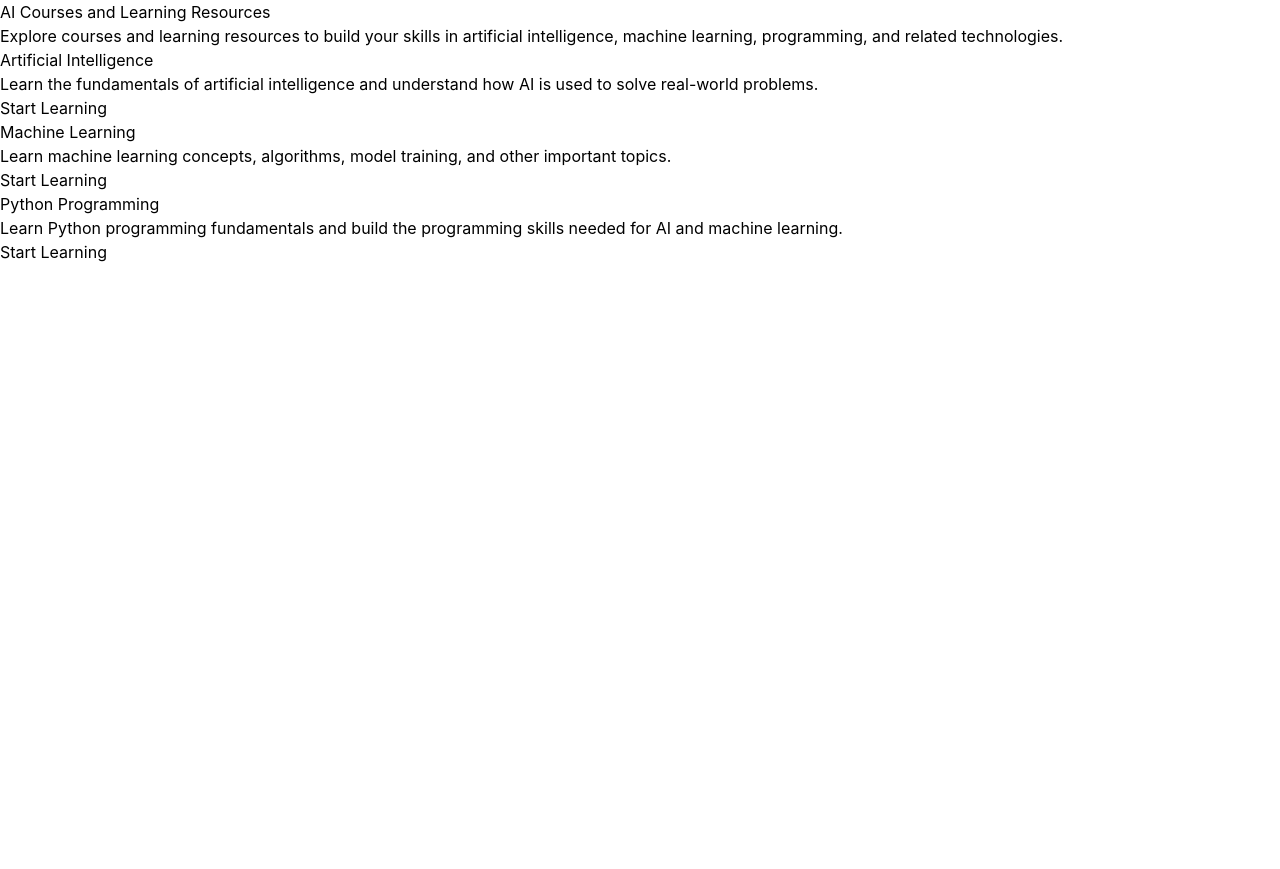
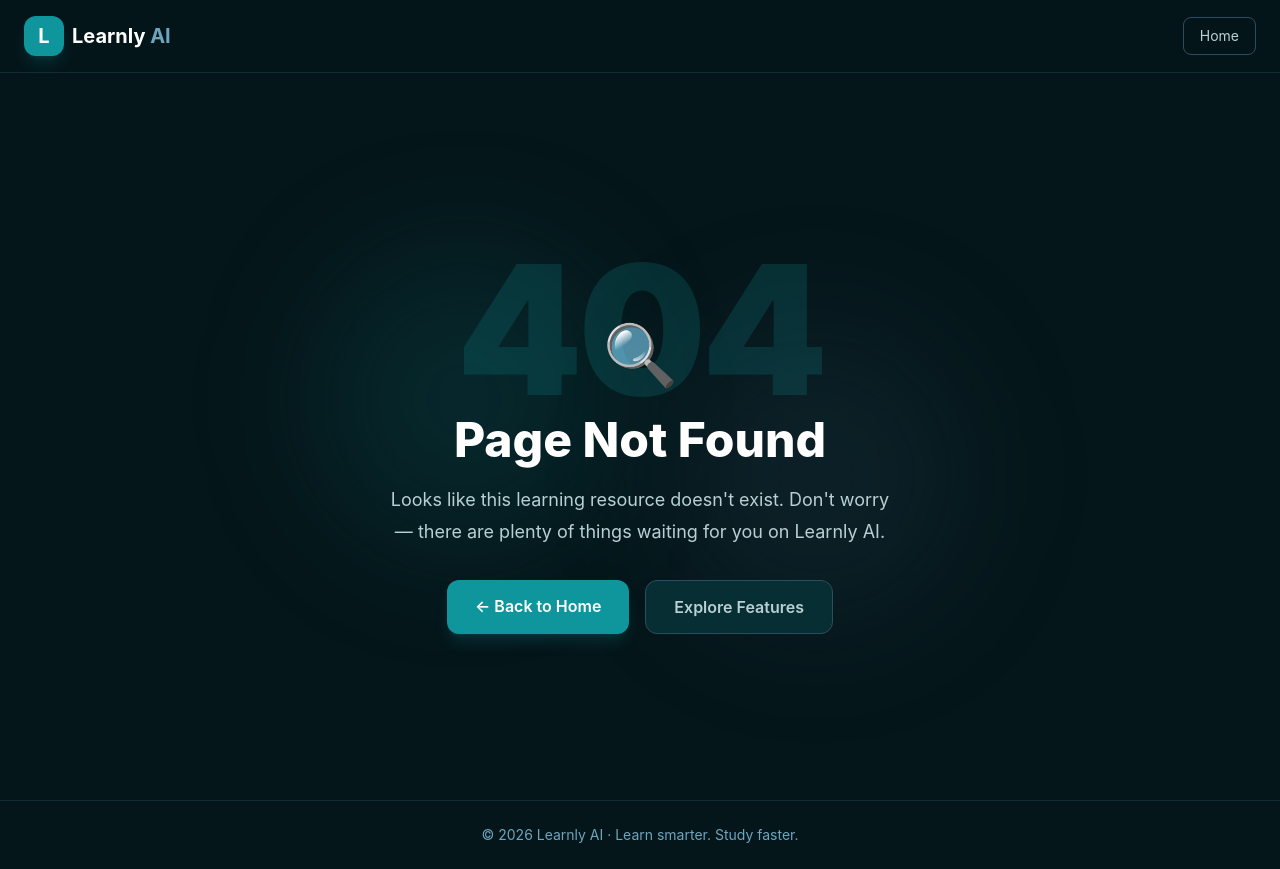
Before and after one commit to ardra1514/Ai_learning, a React (Vite) app in the folder frontend/: page /courses in a window 1280 px wide. Before the commit the page ends 800 px from the top, so only its background shows below. Built offline with nearby package versions, Linux system fonts and the light colour scheme; no server answers; sample sign-in values are in the browser's storage.

Commit message:
cource page dlt

```diff
--- a/frontend/src/App.jsx
+++ b/frontend/src/App.jsx
@@ -1,51 +1,113 @@
-import React, { useContext } from "react";
+import React, { useContext, lazy, Suspense } from "react";
 import { Route, Routes } from "react-router-dom";
 
-import Login from "./pages/Auth/Login";
-import Register from "./pages/Auth/Register";
-import LandingPage from "./pages/LandingPage";
+import { AuthContext } from "./context/AuthContext";
+import ProtectedRoute from "./components/auth/ProtectedRoute";
 
-import Dashboard from "./pages/dashboard/Dashboard";
-import DocumentListPage from "./pages/Documents/DocumentListPage";
-import DocumentDetailPage from "./pages/Documents/DocumentDetailPage";
-import FlashcardListPage from "./pages/falshcard/FlashcardListPage";
-import FlashCardPage from "./pages/falshcard/FlashCardPage";
-import QuizTakePage from "./pages/Quizzes/QuizTakePage";
-import QuizResultPage from "./pages/Quizzes/QuizResultPage";
-import ProfilePage from "./pages/profile/ProfilePage";
+// ================= PUBLIC PAGES =================
 
-import ProtectedRoute from "./components/auth/ProtectedRoute";
-import { AuthContext } from "./context/AuthContext";
-import CoursesPage from "./pages/CoursesPage";
-import FeaturesPage from "./pages/FeaturesPage";
-import NotFoundPage from "./pages/NotFoundPage";
+const LandingPage = lazy(() => import("./pages/LandingPage"));
+const FeaturesPage = lazy(() => import("./pages/FeaturesPage"));
+const Login = lazy(() => import("./pages/Auth/Login"));
+const Register = lazy(() => import("./pages/Auth/Register"));
+const NotFoundPage = lazy(() => import("./pages/NotFoundPage"));
+
+// ================= PROTECTED PAGES =================
+
+const Dashboard = lazy(() =>
+  import("./pages/dashboard/Dashboard")
+);
+
+const DocumentListPage = lazy(() =>
+  import("./pages/Documents/DocumentListPage")
+);
+
+const DocumentDetailPage = lazy(() =>
+  import("./pages/Documents/DocumentDetailPage")
+);
+
+const FlashcardListPage = lazy(() =>
+  import("./pages/falshcard/FlashcardListPage")
+);
+
+const FlashCardPage = lazy(() =>
+  import("./pages/falshcard/FlashCardPage")
+);
+
+const QuizTakePage = lazy(() =>
+  import("./pages/Quizzes/QuizTakePage")
+);
+
+const QuizResultPage = lazy(() =>
+  import("./pages/Quizzes/QuizResultPage")
+);
+
+const ProfilePage = lazy(() =>
+  import("./pages/profile/ProfilePage")
+);
+
+// ================= LOADING COMPONENT =================
+
+const PageLoader = () => {
+  return (
+    <div className="flex min-h-screen items-center justify-center bg-[#05161A] text-white">
+      <div className="text-center">
+
+        <div className="mx-auto mb-4 h-10 w-10 animate-spin rounded-full border-4 border-[#294D61] border-t-[#0F969C]" />
+
+        <p className="text-[#B8D0D4]">
+          Loading...
+        </p>
+
+      </div>
+    </div>
+  );
+};
+
+// ================= APP =================
 
 const App = () => {
   const { loading } = useContext(AuthContext);
 
   if (loading) {
-    return (
-      <div className="flex items-center justify-center h-screen">
-        <p>Loading...</p>
-      </div>
-    );
+    return <PageLoader />;
   }
 
   return (
+    <Suspense fallback={<PageLoader />}>
+
       <Routes>
 
-      {/* PUBLIC LANDING PAGE */}
-      <Route path="/" element={<LandingPage />} />
-      <Route path="/courses" element={<CoursesPage />} />
-      <Route path="/features" element={<FeaturesPage />} />
+        {/* ================= PUBLIC ================= */}
 
-      {/* PUBLIC AUTH PAGES */}
-      <Route path="/login" element={<Login />} />
-      <Route path="/register" element={<Register />} />
+        <Route
+          path="/"
+          element={<LandingPage />}
+        />
 
-      {/* PROTECTED PAGES */}
+        <Route
+          path="/features"
+          element={<FeaturesPage />}
+        />
+
+        <Route
+          path="/login"
+          element={<Login />}
+        />
+
+        <Route
+          path="/register"
+          element={<Register />}
+        />
+
+        {/* ================= PROTECTED ================= */}
+
         <Route element={<ProtectedRoute />}>
-        <Route path="/dashboard" element={<Dashboard />} />
+
+          <Route
+            path="/dashboard"
+            element={<Dashboard />}
+          />
 
           <Route
             path="/documents"
@@ -81,10 +143,19 @@ const App = () => {
             path="/profile"
             element={<ProfilePage />}
           />
+
         </Route>
-      <Route path="*" element={<NotFoundPage />} />
+
+        {/* ================= 404 ================= */}
+
+        <Route
+          path="*"
+          element={<NotFoundPage />}
+        />
 
       </Routes>
+
+    </Suspense>
   );
 };
 
--- a/frontend/src/pages/CoursesPage.jsx
+++ /dev/null
@@ -1,98 +0,0 @@
-import React from "react";
-import { Helmet } from "react-helmet-async";
-import { Link } from "react-router-dom";
-
-const CoursesPage = () => {
-  return (
-    <>
-      <Helmet>
-  <title>
-    AI Courses | Learn Artificial Intelligence & Machine Learning | Learnly AI
-  </title>
-
-  <meta
-    name="description"
-    content="Explore AI, machine learning, Python, and programming courses on Learnly AI. Build practical technology skills and learn with AI-powered study tools."
-  />
-
-  <link
-    rel="canonical"
-    href="https://learnly-ai-six.vercel.app/courses"
-  />
-
-  <meta
-    property="og:title"
-    content="AI Courses | Learn AI & Machine Learning | Learnly AI"
-  />
-
-  <meta
-    property="og:description"
-    content="Explore AI, machine learning, Python, and programming courses with Learnly AI."
-  />
-
-  <meta
-    property="og:type"
-    content="website"
-  />
-
-  <meta
-    property="og:url"
-    content="https://learnly-ai-six.vercel.app/courses"
-  />
-</Helmet>
-
-      <main>
-
-        <h1>AI Courses and Learning Resources</h1>
-
-        <p>
-          Explore courses and learning resources to build your skills
-          in artificial intelligence, machine learning, programming,
-          and related technologies.
-        </p>
-
-        <section>
-          <h2>Artificial Intelligence</h2>
-
-          <p>
-            Learn the fundamentals of artificial intelligence and
-            understand how AI is used to solve real-world problems.
-          </p>
-
-          <Link to="/register">
-            Start Learning
-          </Link>
-        </section>
-
-        <section>
-          <h2>Machine Learning</h2>
-
-          <p>
-            Learn machine learning concepts, algorithms, model training,
-            and other important topics.
-          </p>
-
-          <Link to="/register">
-            Start Learning
-          </Link>
-        </section>
-
-        <section>
-          <h2>Python Programming</h2>
-
-          <p>
-            Learn Python programming fundamentals and build the
-            programming skills needed for AI and machine learning.
-          </p>
-
-          <Link to="/register">
-            Start Learning
-          </Link>
-        </section>
-
-      </main>
-    </>
-  );
-};
-
-export default CoursesPage;
--- a/frontend/src/pages/Documents/DocumentDetailPage.jsx
+++ b/frontend/src/pages/Documents/DocumentDetailPage.jsx
@@ -1,4 +1,9 @@
-import React, { useState, useEffect } from "react";
+import React, {
+  useState,
+  useEffect,
+  lazy,
+  Suspense,
+} from "react";
 import { useParams, Link } from "react-router-dom";
 
 import Spinner from "../../components/common/Spinner";
@@ -7,11 +12,27 @@ import { ArrowLeft, ExternalLink } from "lucide-react";
 import documentService from "../../services/documentServices";
 import Tabs from "../../components/common/Tabs";
 import PageHeader from "../../components/common/PageHeader";
-import ChatInterface from "../../components/chat/ChatInterface";
-import AIActions from "../../components/ai/AIActions";
-import FlashcardManager from "../../components/flashcards/FlashcardManager";
-import QuizManager from "../../components/quiz/QuizManager";
+const ChatInterface = lazy(
+  () => import("../../components/chat/ChatInterface")
+);
 
+const AIActions = lazy(
+  () => import("../../components/ai/AIActions")
+);
+
+const FlashcardManager = lazy(
+  () => import("../../components/flashcards/FlashcardManager")
+);
+
+const QuizManager = lazy(
+  () => import("../../components/quiz/QuizManager")
+);
+
+const TabLoader = () => (
+  <div className="flex items-center justify-center py-12">
+    <Spinner />
+  </div>
+);
 const DocumentDetailPage = () => {
   const { id } = useParams();
 
@@ -103,21 +124,31 @@ const DocumentDetailPage = () => {
   };
 
   const renderChat = () => {
-     return <ChatInterface />
+  return (
+    <Suspense fallback={<TabLoader />}>
+      <ChatInterface />
+    </Suspense>
+  );
 };
 
 
 const renderAIActions = () => {
-  return <AIActions/>
+  return (
+    <Suspense fallback={<TabLoader />}>
+      <AIActions />
+    </Suspense>
+  );
 };
 
 const renderFlashcardsTab = () => {
   if (!document?.data) return <Spinner />;
 
   return (
+    <Suspense fallback={<TabLoader />}>
       <FlashcardManager
         documentId={document.data._id}
       />
+    </Suspense>
   );
 };
 
@@ -125,9 +156,11 @@ const renderQuizzesTab = () => {
   if (!document?.data) return <Spinner />;
 
   return (
+    <Suspense fallback={<TabLoader />}>
       <QuizManager
         documentId={document.data._id}
       />
+    </Suspense>
   );
 };
 
--- a/frontend/src/pages/FeaturesPage.jsx
+++ b/frontend/src/pages/FeaturesPage.jsx
@@ -101,12 +101,7 @@ const FeaturesPage = () => {
                 Home
               </Link>
 
-              <Link
-                to="/courses"
-                className="text-sm text-[#B8D0D4] transition hover:text-white"
-              >
-                Courses
-              </Link>
+
 
               <Link
                 to="/features"
@@ -331,12 +326,7 @@ const FeaturesPage = () => {
                 Home
               </Link>
 
-              <Link
-                to="/courses"
-                className="transition hover:text-white"
-              >
-                Courses
-              </Link>
+
 
               <Link
                 to="/login"
--- a/frontend/src/pages/LandingPage.jsx
+++ b/frontend/src/pages/LandingPage.jsx
@@ -141,12 +141,7 @@ const LandingPage = () => {
                   Start Learning →
                 </Link>
 
-                <Link
-                  to="/courses"
-                  className="rounded-xl border border-[#294D61] bg-[#072E33]/60 px-7 py-3.5 font-semibold text-[#B8D0D4] transition duration-300 hover:-translate-y-1 hover:border-[#0F969C] hover:text-white"
-                >
-                  Explore Courses
-                </Link>
+
 
               </div>
 
@@ -436,12 +431,7 @@ const LandingPage = () => {
             </div>
 
             <div className="flex gap-6 text-sm text-[#B8D0D4]">
-              <Link
-                to="/courses"
-                className="hover:text-white"
-              >
-                Courses
-              </Link>
+
 
               <Link
                 to="/features"
```
Lines whose indentation alone changed are shown as unchanged.
